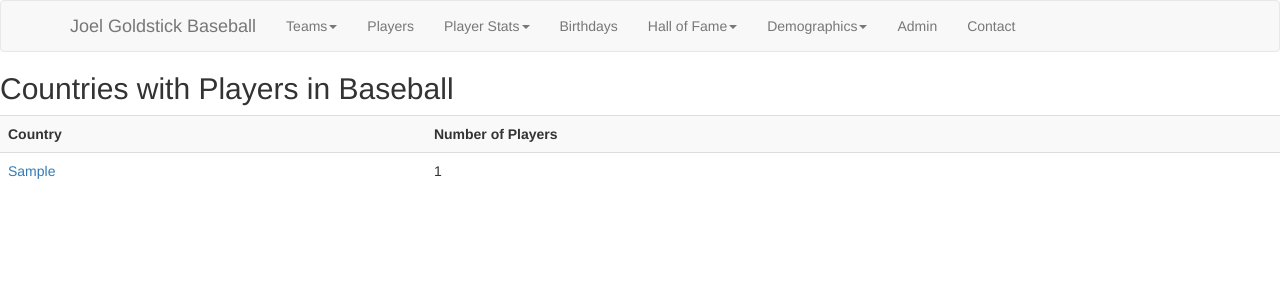
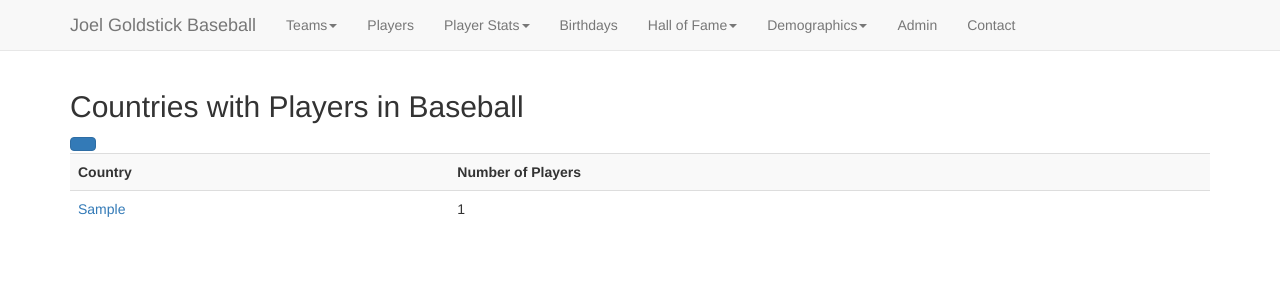
Before and after one commit to jgoldstick/baseball, a Django app: a page that uses baseball_stats/baseball/templates/baseball/base.html in a window 1280 px wide. Shown: the top 300 px of the page. Run offline with Django 3.2, Linux system fonts and the light colour scheme; tables that the repository leaves empty hold one stand-in row (values such as "Sample post"); parts of the project's set-up code (start-up, migrations or seed data) failed here and were passed over; some libraries are stand-ins or nearby versions.

Commit message:
modification to 4 templates to keep menu at top fixed modified settings fil added google analytics js code

```diff
--- a/baseball_stats/baseball/templates/baseball/base.html
+++ b/baseball_stats/baseball/templates/baseball/base.html
@@ -21,6 +21,16 @@
 <img src="http://stackoverflow.com/users/flair/469072.png" width="208" height="58" alt="profile for joel goldstick at Stack Overflow, Q&amp;A for professional and enthusiast programmers" title="profile for joel goldstick at Stack Overflow, Q&amp;A for professional and enthusiast programmers"></a>
 -->
         {% endblock %}
+        <script>
+  (function(i,s,o,g,r,a,m){i['GoogleAnalyticsObject']=r;i[r]=i[r]||function(){
+     (i[r].q=i[r].q||[]).push(arguments)},i[r].l=1*new Date();a=s.createElement(o),
+       m=s.getElementsByTagName(o)[0];a.async=1;a.src=g;m.parentNode.insertBefore(a,m)
+         })(window,document,'script','//www.google-analytics.com/analytics.js','ga');
+
+  ga('create', 'UA-639618-4', 'auto');
+    ga('send', 'pageview');
+
+        </script>
 <!--
         <script type="text/javascript">
           var _gaq = _gaq || [];
@@ -35,9 +45,12 @@
         </script>
 -->
     </head>
+    <div id="fix-for-navbar-fixed-top-spacing" style="height: 70px;">&nbsp;</div>
     <body>
     {% include 'baseball/top_menu.html' %}
+    <div class="container">
     {% block content %}
     {% endblock %}
+    </div>
     </body>
 </html>
--- a/baseball_stats/baseball/templates/baseball/countries.html
+++ b/baseball_stats/baseball/templates/baseball/countries.html
@@ -1,9 +1,13 @@
 {% extends "baseball/base.html" %}
 {% block content %}
 <h2>Countries with Players in Baseball</h2>
+<p></p>
+<p></p>
+<p></p>
+<p></p>
 <form action="" method="GET>
     {{ form }}
-     <input type = "submit" value = "Submit">
+     <button type = "submit" class="btn btn-primary"  value = "Submit">
 </form>
 <table class='table table-striped'>
     <tr>
--- a/baseball_stats/baseball/templates/baseball/players.html
+++ b/baseball_stats/baseball/templates/baseball/players.html
@@ -1,9 +1,12 @@
 {% extends "baseball/base.html" %}
 {% block content %}
 
-<form action = "" method = "GET">
+<form action = "#" method = "GET">
+    <table>
     {{ form }}
     <input type = "submit" value = "Submit">
+    </table>
+</form>
 <form>
 <table class='table table-striped'>
     <thead><td>Name<td>Born</td><td>Died</td></thead>
--- a/baseball_stats/baseball/templates/baseball/top_menu.html
+++ b/baseball_stats/baseball/templates/baseball/top_menu.html
@@ -1,4 +1,4 @@
-<nav class="navbar navbar-default">
+<nav class="navbar navbar-default navbar-fixed-top">
     <div class="container">
         <div class="navbar-header">
             <button type="button" class="navbar-toggle collapsed" data-toggle="collapse" data-target=".navbar-collapse">
@@ -47,7 +47,7 @@
                         <li><a href="{% url 'birth_country_by_year' %}">Birth Country by Year</a></li>
                     </ul>
                 <li><a href = "/admin/">Admin</a></li>
-                <li><a href="#contact">Contact</a></li>
+                <li><a href="mailto:joel.goldstick@gmail.com">Contact</a></li>
              </ul>
         </div><!--/.nav-collapse -->
     </div>
--- a/baseball_stats/baseball_stats/settings.py
+++ b/baseball_stats/baseball_stats/settings.py
@@ -50,9 +50,9 @@
     'baseball',
     'django.contrib.humanize',
     'bootstrap3',
-    'debug_toolbar',
-    'django_extensions',
-    'csvimport',
+    #'debug_toolbar',
+    #'django_extensions',
+    #'csvimport',
 )
 
 MIDDLEWARE_CLASSES = (
```
